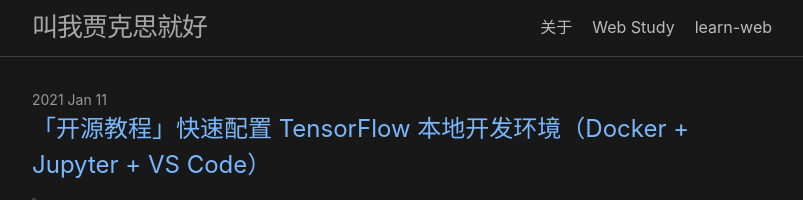
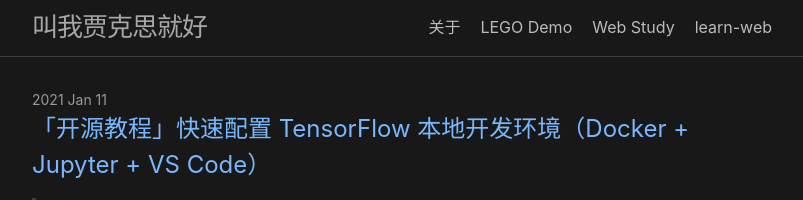
Before and after one commit to jaxvanyang/old.jaxvanyang.github.io, a Jekyll site: the page built from index.md, in a window 1280 px wide and 900 px high. Shown: the top 200 px of the window, without its empty margins (238-1041 px from the left). Built offline with Jekyll 4.4.1, drawn with Linux system fonts in a browser that asks for light colours.

Commit message:
add front matter for lego-demo/

```diff
--- a/lego-demo/index.html
+++ b/lego-demo/index.html
@@ -1,3 +1,7 @@
+---
+title: LEGO Demo
+---
+
 <!DOCTYPE html>
 <html lang="en-us">
   <head>
```
